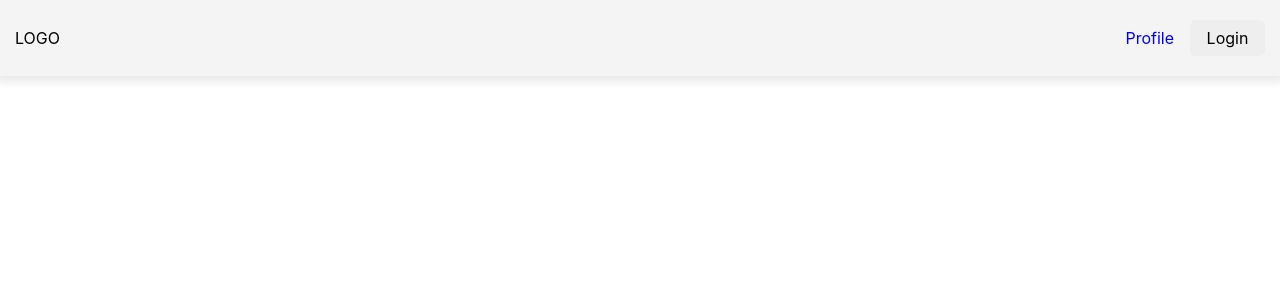
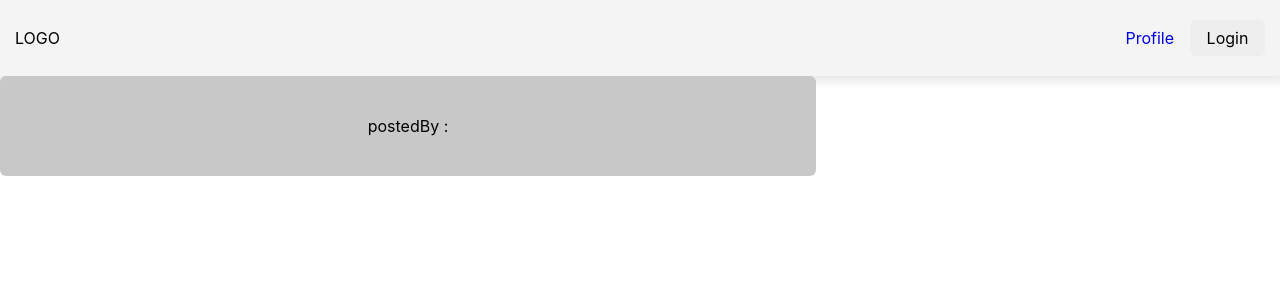
Before and after one commit to ArterOhm/Font-End-Project, a React (Vite) app: page /post in a window 1280 px wide. Before the commit this address had no page. Shown: the top 300 px of the page. Built offline with nearby package versions, Linux system fonts and the light colour scheme.

Commit message:
from PostDetail

```diff
--- a/src/App.tsx
+++ b/src/App.tsx
@@ -2,6 +2,7 @@ import { Route, Routes } from "react-router-dom"
 import Navbar from "./components/Navbar"
 import Profile from "./pages/Profile"
 import Home from "./pages/Home"
+import PostDetail from "./pages/PostDetail"
 
 function App() {
   return (
@@ -10,6 +11,7 @@ function App() {
   <Routes>
     <Route path="/profile" element={<Profile />} />
     <Route path="/" element={<Home />} />
+    <Route path="/post/" element={<PostDetail />} />
   </Routes>
   </div>)
 
--- a/src/components/Post.tsx
+++ b/src/components/Post.tsx
@@ -3,7 +3,7 @@ import classes from './Post.module.css'
 
 const Post = () => {
   return (<div className={classes.post}>
-      <Link to={`/`} style={{ textDecoration: 'none', color: 'black' }}>
+      <Link to={`/post/`} style={{ textDecoration: 'none', color: 'black' }}>
         <p>id: {}</p>
         <p>postedBy: {}</p>
         <p>title: {}</p>
--- /dev/null
+++ b/src/pages/PostDetail.module.css
@@ -0,0 +1,17 @@
+.PostDetail {
+    display: flex;
+    flex-direction: column;
+    align-items: center;
+    text-align: center;
+    width: 100%;
+    background-color: #c8c8c8;
+    padding: 10px 8px;
+    border-radius: 6px;
+    gap: 30px;
+  }
+  .feedContainer {
+    display: flex;
+    flex-direction: column;
+    max-width: 800px;
+    width: 100%;
+  }
--- /dev/null
+++ b/src/pages/PostDetail.tsx
@@ -0,0 +1,16 @@
+import classes from './PostDetail.module.css'
+
+const PostDetail = () => {
+
+    return (
+      <div className={classes.feedContainer}>
+        <div className={classes.PostDetail}>
+          <h1>{}</h1>
+          <p>postedBy : {}</p>
+          <p>{}</p>
+        </div>
+      </div>
+    )
+  }
+
+  export default PostDetail
```
